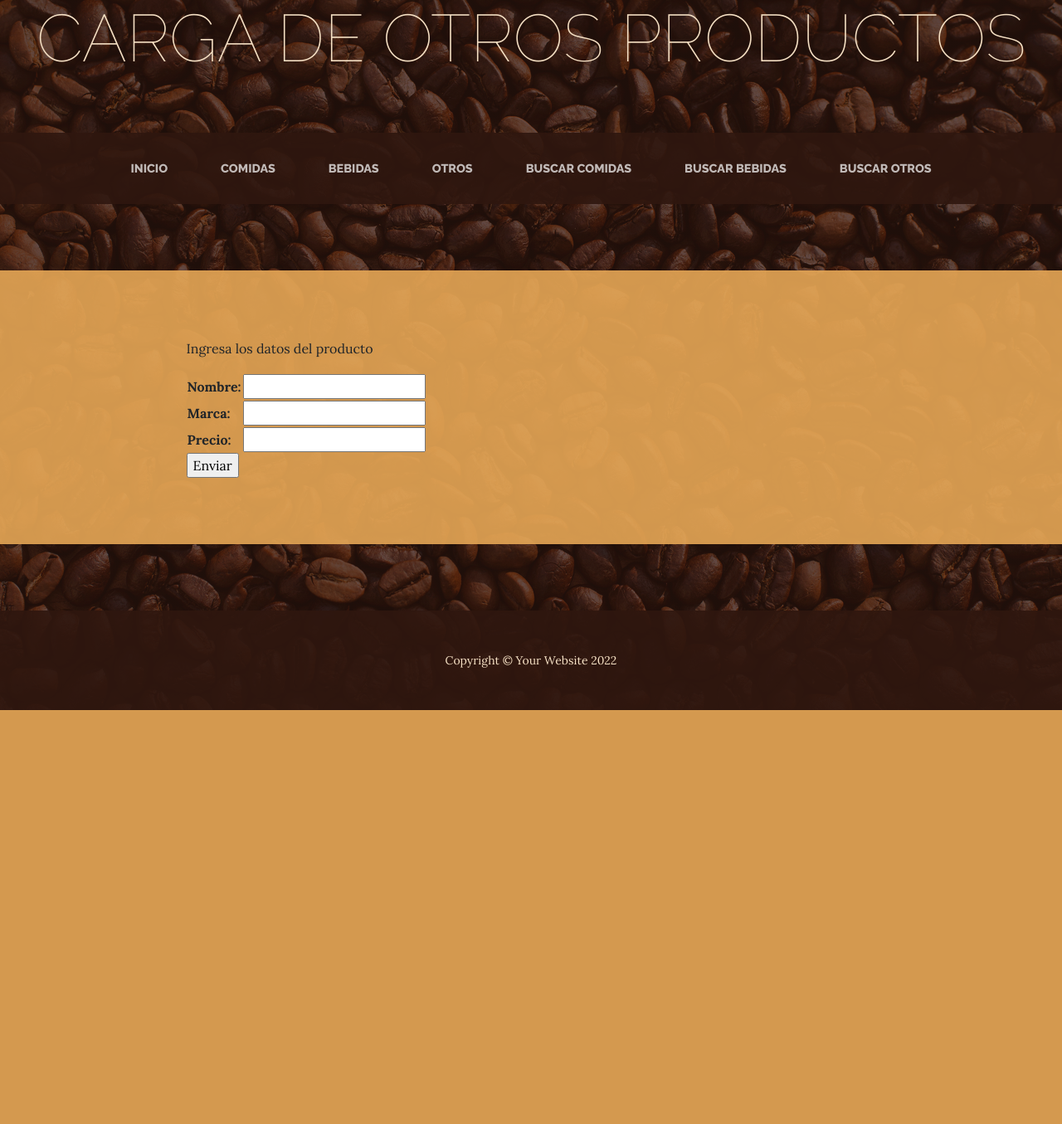
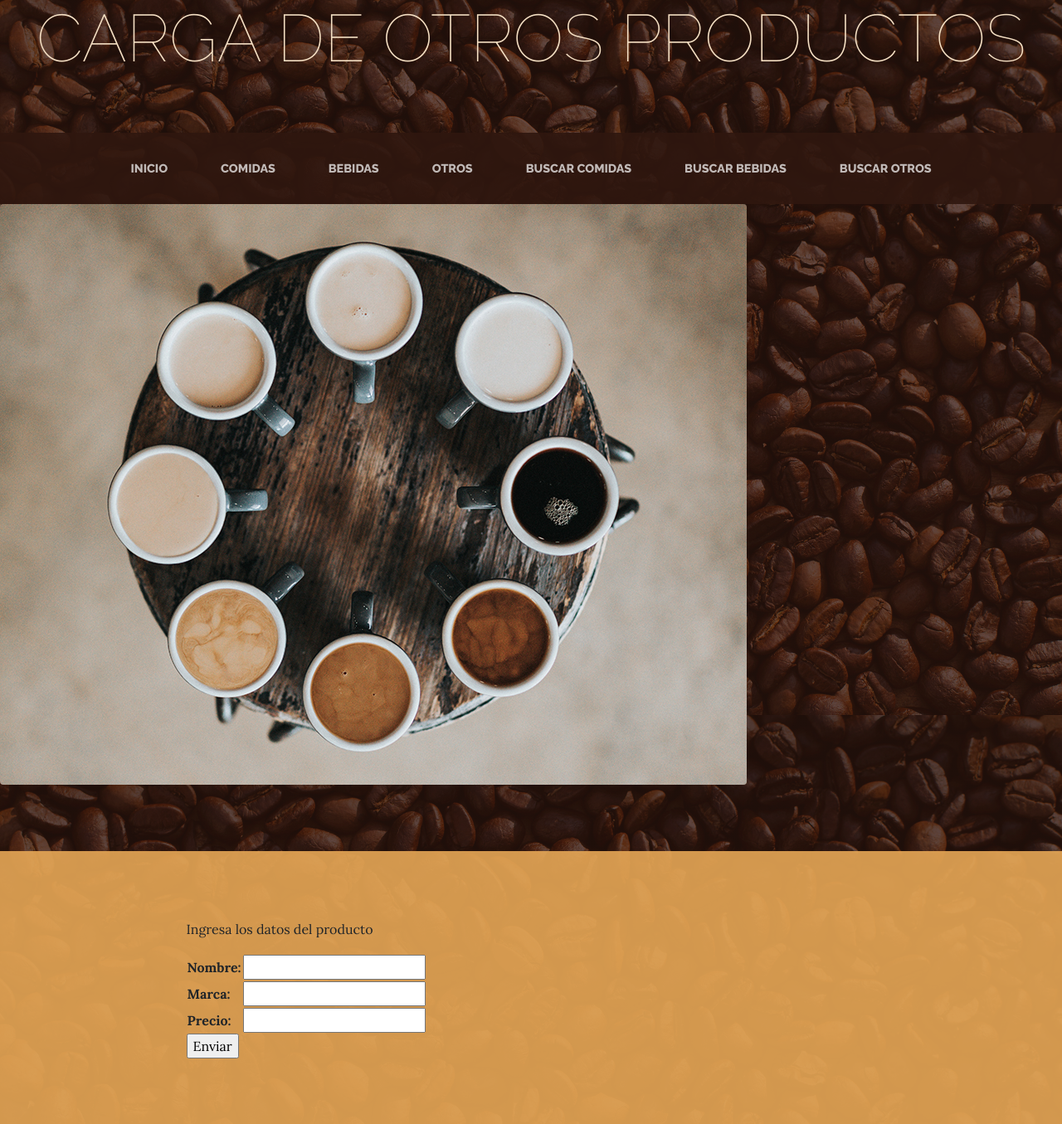
Before and after one commit to nadiaemi/ProyectoFinal-Entrega1, a Django app: page /AppTienda/otros/ in a window 1280 px wide. Shown: the part 114-1469 px from the top of the page at 83% size. Before the commit the page ends 970 px from the top, so only its background shows below. Run offline with Django 4.2, Linux system fonts and the light colour scheme; some libraries are stand-ins or nearby versions.

Commit message:
se agregan últimos cambios en templates

```diff
--- a/AppTienda/templates/bebidas.html
+++ b/AppTienda/templates/bebidas.html
@@ -7,7 +7,7 @@
 {% endblock %}
 
 {% block espacio_de_inicio %}
-
+<img class="intro-img img-fluid mb-3 mb-lg-0 rounded" src= "{% static 'assets/img/products-01.jpg' %}" alt="..." />
 {% endblock %}
 
 {% block espacio_para_formulario %}
--- a/AppTienda/templates/comidas.html
+++ b/AppTienda/templates/comidas.html
@@ -7,7 +7,7 @@
 {% endblock %}
 
 {% block espacio_de_inicio %}
-
+<img class="intro-img img-fluid mb-3 mb-lg-0 rounded" src= "{% static 'assets/img/products-02.jpg' %}" alt="..." />
 {% endblock %}
 
 {% block espacio_para_formulario %}
--- a/AppTienda/templates/otros.html
+++ b/AppTienda/templates/otros.html
@@ -7,7 +7,7 @@
 {% endblock %}
 
 {% block espacio_de_inicio %}
-
+<img class="intro-img img-fluid mb-3 mb-lg-0 rounded" src= "{% static 'assets/img/products-01.jpg' %}" alt="..." />
 {% endblock %}
 
 {% block espacio_para_formulario %}
```
